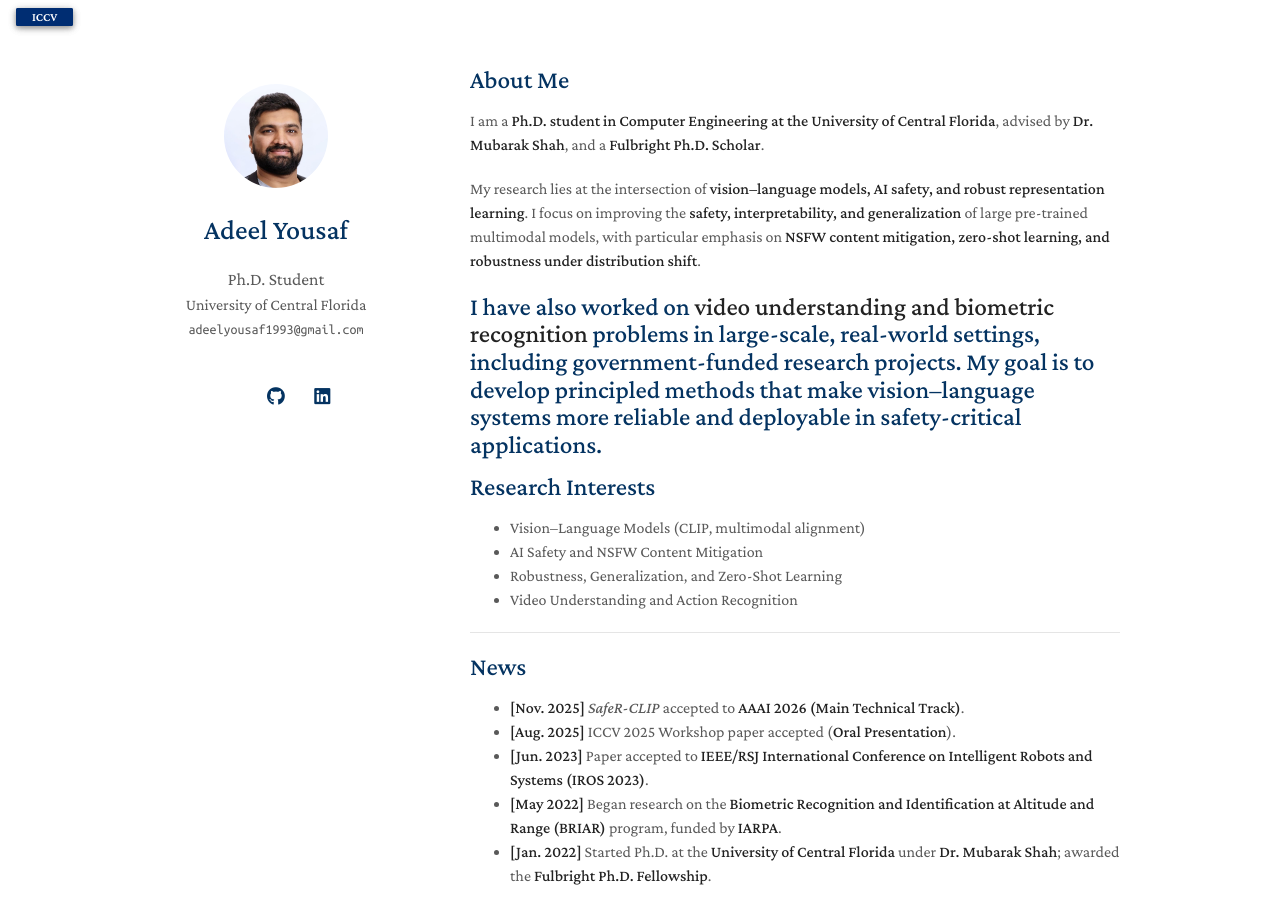
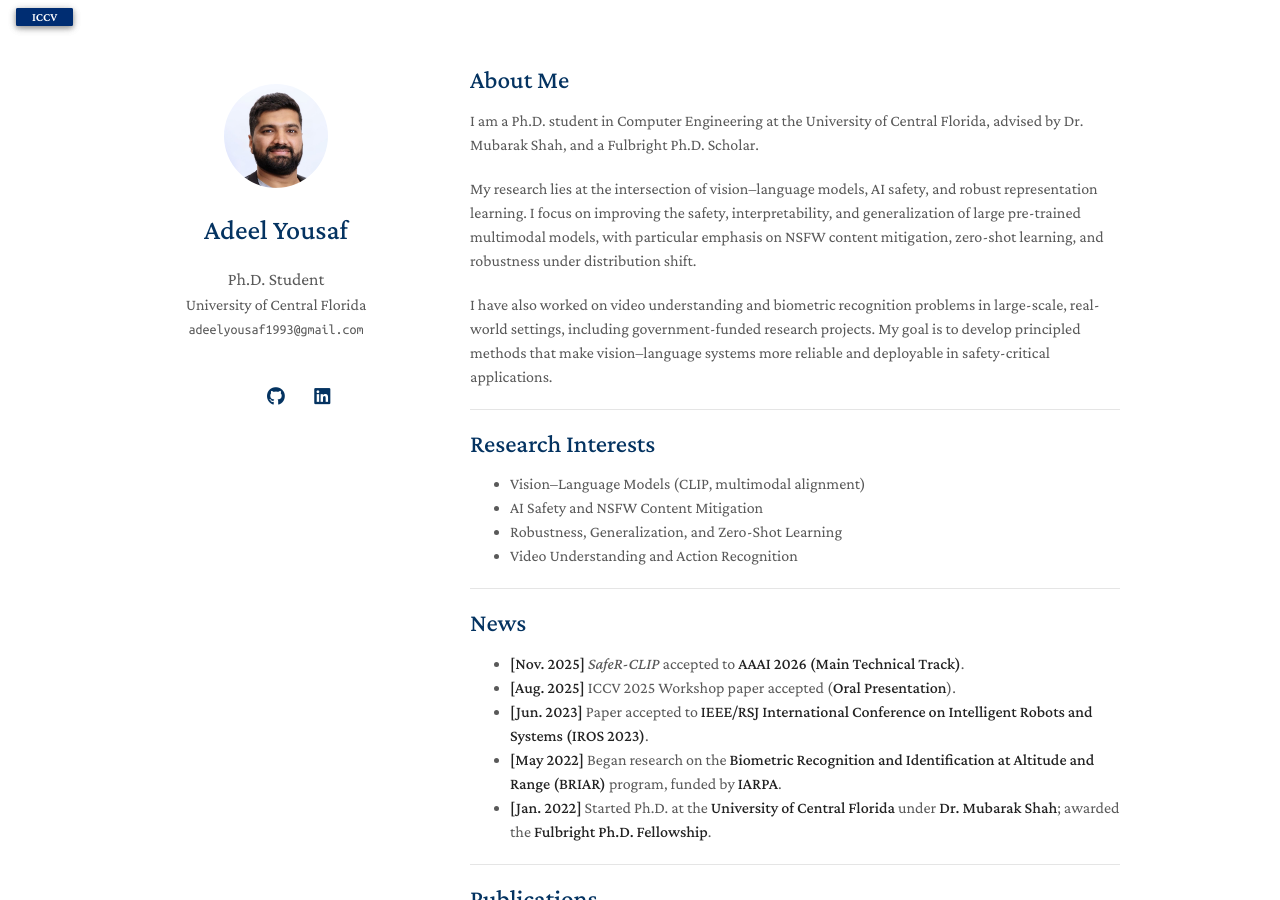
Before and after one commit to Adeelyousaf/Adeelyousaf.github.io, a Jekyll site: the page built from index.md, in a window 1280 px wide and 900 px high. Built offline with Jekyll 4.4.1, drawn with Linux system fonts in a browser that asks for light colours; a style sheet for code colours, icons or effects is not loaded; our own code applies the rules of GitHub Pages for plain Markdown files.

Commit message:
Clean up formatting in index.md
Removed markdown formatting from the text for clarity.

```diff
--- a/index.md
+++ b/index.md
@@ -4,11 +4,12 @@ layout: homepage
 
 ## About Me
 
-I am a **Ph.D. student in Computer Engineering at the University of Central Florida**, advised by **Dr. Mubarak Shah**, and a **Fulbright Ph.D. Scholar**.
+I am a Ph.D. student in Computer Engineering at the University of Central Florida, advised by Dr. Mubarak Shah, and a Fulbright Ph.D. Scholar.
 
-My research lies at the intersection of **vision–language models, AI safety, and robust representation learning**. I focus on improving the **safety, interpretability, and generalization** of large pre-trained multimodal models, with particular emphasis on **NSFW content mitigation, zero-shot learning, and robustness under distribution shift**.
+My research lies at the intersection of vision–language models, AI safety, and robust representation learning. I focus on improving the safety, interpretability, and generalization of large pre-trained multimodal models, with particular emphasis on NSFW content mitigation, zero-shot learning, and robustness under distribution shift.
 
-I have also worked on **video understanding and biometric recognition** problems in large-scale, real-world settings, including government-funded research projects. My goal is to develop principled methods that make vision–language systems more reliable and deployable in safety-critical applications.
+I have also worked on video understanding and biometric recognition problems in large-scale, real-world settings, including government-funded research projects. My goal is to develop principled methods that make vision–language systems more reliable and deployable in safety-critical applications.
+
 ---
 
 ## Research Interests
```
